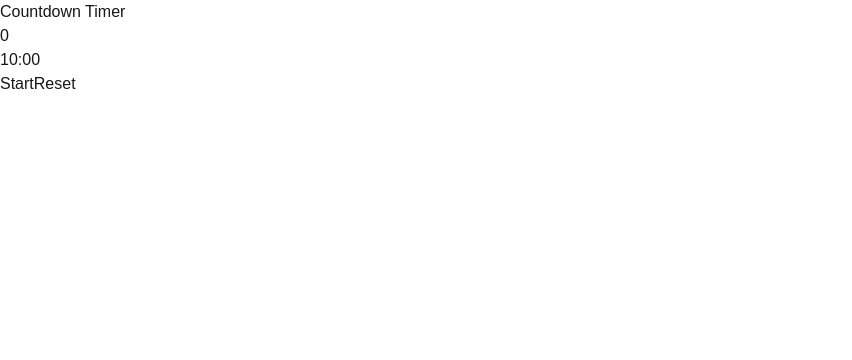
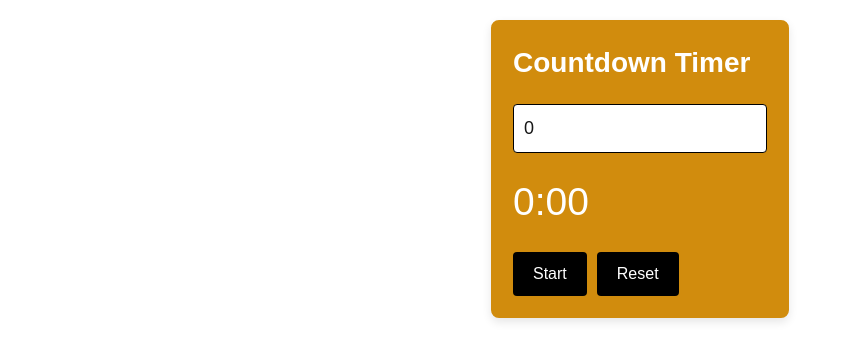
Before and after one commit to Raimaqureshi/countdown-timer, a Next.js app: page / in a window 1280 px wide. Shown: the top 360 px of the page, without its empty margins (0-852 px from the left). Built offline with nearby package versions, Linux system fonts and the light colour scheme.

Commit message:
Initial commit

```diff
--- a/src/app/countdown-timer.module.css
+++ b/src/app/countdown-timer.module.css
@@ -6,55 +6,54 @@
 }
 
 .timerBox {
-  border: 2px solid black; /* Border color */
-  border-radius: 8px; /* Rounded corners */
+  border: 2px solid rgb(209, 140, 13);
+  border-radius: 8px;
   padding: 20px;
-  background-color: black; /* Light background color */
+  background-color: rgb(209, 140, 13);
   box-shadow: 0 4px 10px rgba(0, 0, 0, 0.1); /* Shadow effect */
 }
 
 .heading {
-  font-size: 24px;
-  margin-bottom: 10px;
+  font-size: 28px;
+  margin-bottom: 20px;
   color: white;
+  font-weight: bold;
 }
 
 .input {
-  width: 100%; /* Full width */
-  padding: 10px; /* Padding inside the input */
-  margin-bottom: 20px; /* Space below the input */
-  border: 1px solid black; /* Border color */
-  border-radius: 4px; /* Rounded corners */
-  font-size: 16px; /* Font size */
-  transition: border 0.3s; /* Transition effect for border */
+  width: 100%;
+  padding: 10px;
+  margin-bottom: 20px;
+  border: 1px solid black;
+  border-radius: 4px;
+  font-size: 18px;
 }
 
 .input:focus {
-  border-color: #0070f3; /* Border color on focus */
-  outline: none; /* Remove default outline */
+  border-color: #0070f3;
+  outline: none;
 }
 
 .timerDisplay {
-  font-size: 32px; /* Larger font size for timer display */
-  margin-bottom: 20px; /* Space below the timer display */
+  font-size: 39px;
+  margin-bottom: 20px;
   color: white;
 }
 
 .buttonContainer {
   display: flex;
-  gap: 10px; /* Space between buttons */
+  gap: 10px;
 }
 
 .button {
-  padding: 10px 20px; /* Padding inside buttons */
-  background-color: #0070f3; /* Button background color */
-  color: white; /* Button text color */
-  border: none; /* Remove default border */
-  border-radius: 4px; /* Rounded corners */
-  cursor: pointer; /* Pointer cursor on hover */
-  transition: background-color 0.3s; /* Transition effect for background color */
+  padding: 10px 20px;
+  background-color: black;
+  color: white;
+  border: none;
+  border-radius: 4px;
+  cursor: pointer;
 }
 
 .button:hover {
-  background-color: #005bb5; /* Darker shade on hover */
+  background-color: #03182c;
 }
--- a/src/app/page.tsx
+++ b/src/app/page.tsx
@@ -1,5 +1,6 @@
 "use client";  // Add this line at the top
 import { useEffect, useState } from 'react';
+import styles from './countdown-timer.module.css'; // Make sure this path is correct
 
 interface CountdownTimerProps {
   initialMinutes?: number;
@@ -17,7 +18,7 @@ const CountdownTimer = ({
   const [inputMinutes, setInputMinutes] = useState<number>(0);
 
   useEffect(() => {
-    let interval: NodeJS.Timeout;
+    let interval: NodeJS.Timeout; // Explicitly typing the interval
 
     if (isActive && !isPaused) {
       interval = setInterval(() => {
@@ -34,7 +35,7 @@ const CountdownTimer = ({
       }, 1000);
     }
 
-    return () => clearInterval(interval);
+    return () => clearInterval(interval); // Clean up the interval
   }, [seconds, minutes, isActive, isPaused]);
 
   const startTimer = () => {
@@ -56,30 +57,43 @@ const CountdownTimer = ({
   };
 
   return (
-    <div>
-      <h1>Countdown Timer</h1>
+    <div className={styles.container}>
+      <div className={styles.timerBox}>
+        <h1 className={styles.heading}>Countdown Timer</h1>
+
+        {/* User input for setting time */}
         <input
           type="number"
           value={inputMinutes}
           onChange={(e) => setInputMinutes(Number(e.target.value))}
           placeholder="Set time in minutes"
+          className={styles.input}
         />
-      <div>
+
+        <div className={styles.timerDisplay}>
           {minutes}:{seconds < 10 ? `0${seconds}` : seconds}
         </div>
-      <div>
+        <div className={styles.buttonContainer}>
           {!isActive && isPaused && (
-          <button onClick={startTimer}>Start</button>
+            <button onClick={startTimer} className={styles.button}>
+              Start
+            </button>
           )}
           {isActive && !isPaused && (
-          <button onClick={pauseTimer}>Pause</button>
+            <button onClick={pauseTimer} className={styles.button}>
+              Pause
+            </button>
           )}
-        <button onClick={resetTimer}>Reset</button>
+          <button onClick={resetTimer} className={styles.button}>
+            Reset
+          </button>
+        </div>
       </div>
     </div>
   );
 };
 
-export default function Page() {
-    return <CountdownTimer initialMinutes={10} />;
-}
+export default CountdownTimer;
+
+// Usage example
+// You can now use <CountdownTimer /> in your layout or another component.
```
Lines whose indentation alone changed are shown as unchanged.
